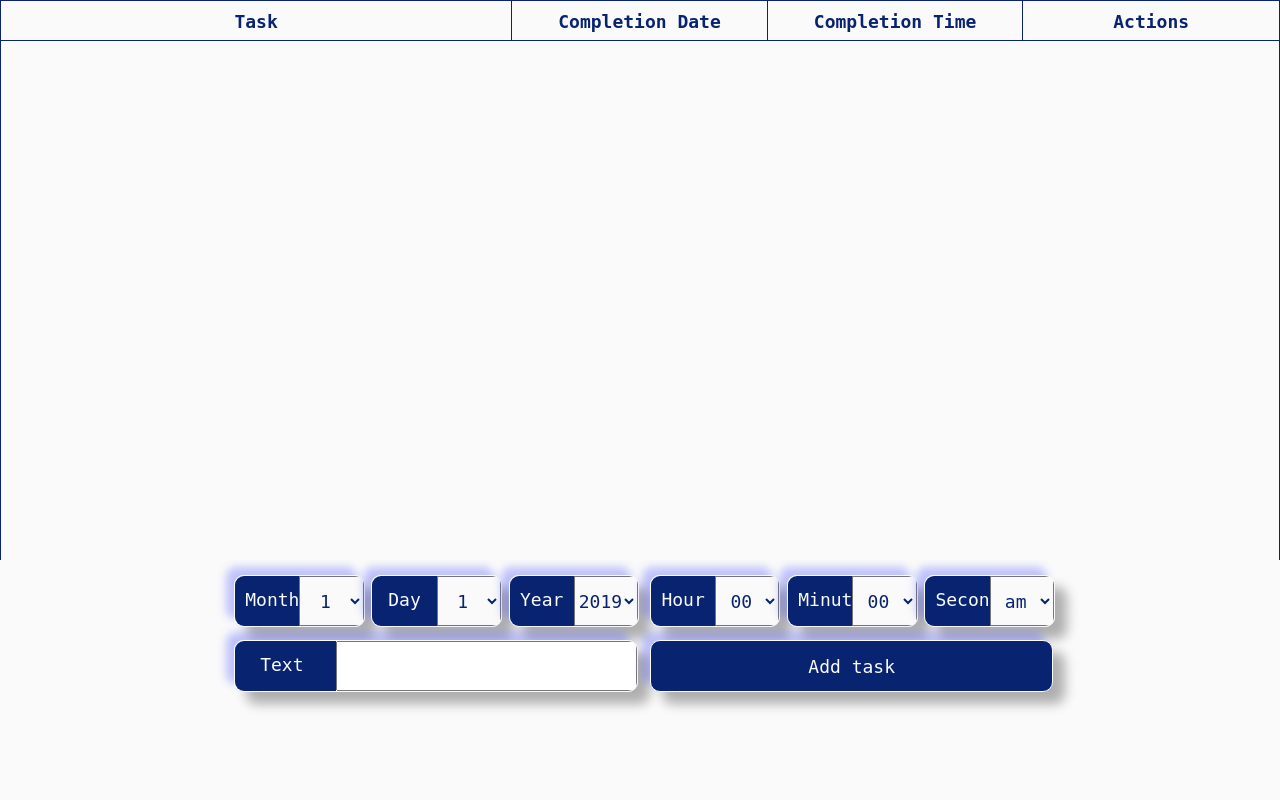
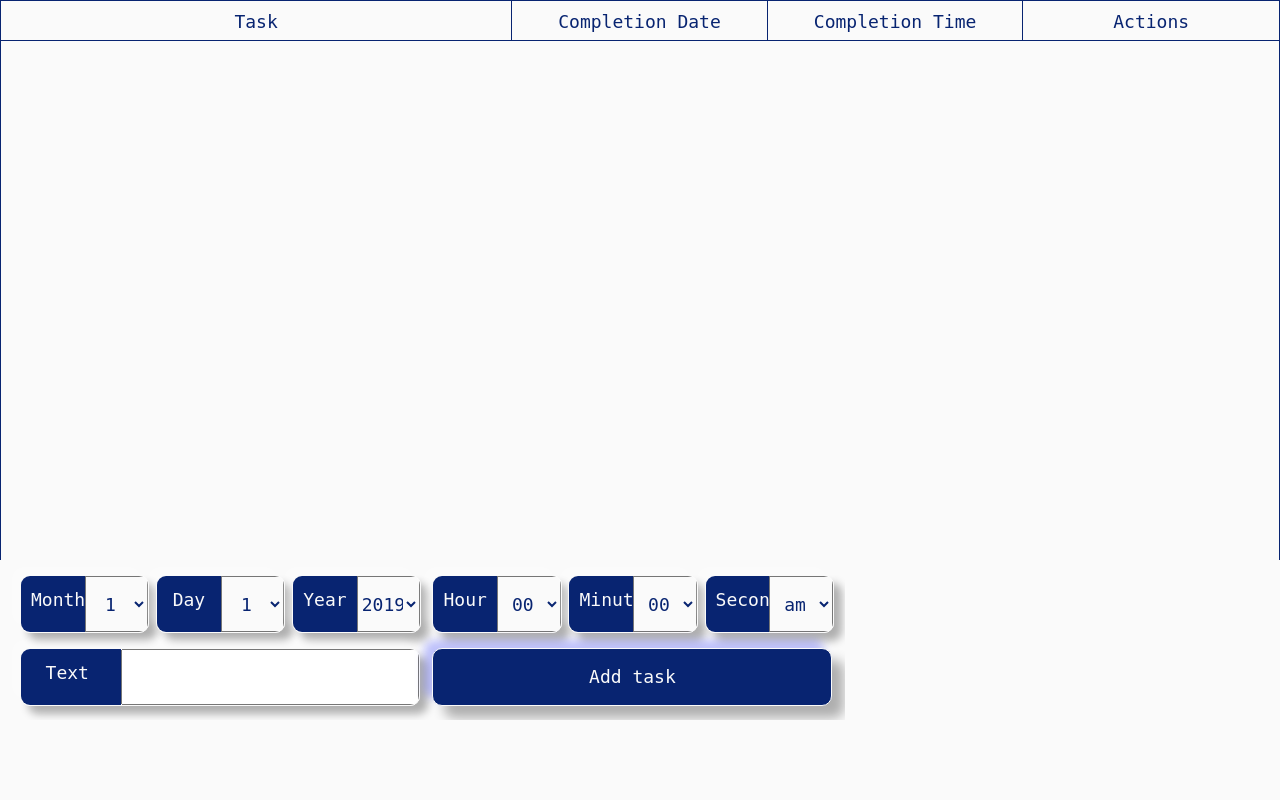
Before and after one commit to 108times/TO-DO-LIST, a PHP site: the page made by display_task.php in a window 1280 px wide. Shown: the part 99-899 px from the top of the page. Run offline with PHP 8.4, Linux system fonts and the light colour scheme; data that the repository does not hold is empty.

Commit message:
Save before changing GET to SESSION

```diff
--- a/check_login.php
+++ b/check_login.php
@@ -1,5 +1,4 @@
 <?php
-session_start();
 require_once 'crypt.php';
 if (!empty($_POST["username"]) && !empty($_POST["password"])) {
     $DBHOST = "localhost";
@@ -22,6 +21,7 @@ if (!empty($_POST["username"]) && !empty($_POST["password"])) {
         $row = $result->fetch_assoc();
         $hash = $row["password"];
         if (password_verify($_POST["password"], $hash)) {
+            session_start();
             $_SESSION["username"] = $_POST["username"];
             // F***ing session doesn't work!
             $_SESSION["user_id"] = $row["user_id"];
--- a/css/main.css
+++ b/css/main.css
@@ -328,9 +328,9 @@ main {
 }
 
 #list {
-  height: 78vh;
+  height: 80vh;
   border-bottom: none !important;
-  overflow-y: visible;
+  overflow-y: scroll;
 }
 
 .headers :nth-child(n) {
@@ -339,7 +339,7 @@ main {
 
 .headers div {
   padding-top: 7px !important;
-  font-weight: 700 !important;
+  font-weight: 400 !important;
 }
 
 .headers :nth-child(1) {
@@ -362,19 +362,18 @@ main {
 }
 
 .add-task {
-  width: 100%;
+  width: 66%;
   background: rgba(255, 255, 255, 0);
   height: 20vh;
   color: white;
   padding-top: 15px;
   padding-left: 20px;
-  padding-bottom: 15px;
   display: -ms-grid;
   display: grid;
   -ms-grid-rows: 100%;
       grid-template-rows: 100%;
-  -ms-grid-columns: 33% 33%;
-      grid-template-columns: 33% 33%;
+  -ms-grid-columns: 50% 50%;
+      grid-template-columns: 50% 50%;
   text-align: center;
   -webkit-box-pack: center;
       -ms-flex-pack: center;
@@ -464,6 +463,11 @@ main {
   border-bottom: 1px solid #fafafa !important;
 }
 
+.buttons a:hover {
+  color: #082471 !important;
+  background: #fafafa !important;
+}
+
 .buttons :nth-child(1) {
   border-right: 2px solid #fafafa !important;
 }
@@ -477,8 +481,8 @@ main {
   border-right: 1px solid #082471;
   overflow: hidden;
   height: 80%;
-  -webkit-box-shadow: -8px -8px 8px 0 rgba(76, 85, 255, 0.34), 12px 12px 12px 0 rgba(0, 0, 0, 0.3);
-          box-shadow: -8px -8px 8px 0 rgba(76, 85, 255, 0.34), 12px 12px 12px 0 rgba(0, 0, 0, 0.3);
+  -webkit-box-shadow: -8px -8px 8px 0 rgba(255, 255, 255, 0.34), 8px 8px 8px 0 rgba(0, 0, 0, 0.3);
+          box-shadow: -8px -8px 8px 0 rgba(255, 255, 255, 0.34), 8px 8px 8px 0 rgba(0, 0, 0, 0.3);
   border-radius: 10px;
   border: 1px solid #fafafa;
 }
--- a/css/main.scss
+++ b/css/main.scss
@@ -263,16 +263,16 @@ main{
   border-bottom:1px solid map-get($colors,blue);
 }
 #list{
-  height:78vh;
+  height:80vh;
   border-bottom:none !important;
-  overflow-y: visible;
+  overflow-y: scroll;
 }
 .headers :nth-child(n){
   text-align: center;
 }
 .headers div{
   padding-top: 7px !important;
-  font-weight: 700 !important;
+  font-weight: 400 !important;
 }
 .headers :nth-child(1){
   width:40%;
@@ -290,16 +290,15 @@ main{
   width:20%;
 }
 .add-task {
-  width:100%;
+  width:66%;
   background: rgba(255, 255, 255, 0);
   height: 20vh;
   color:white;
   padding-top:15px;
   padding-left:20px;
-  padding-bottom: 15px;
   display: grid;
   grid-template-rows: 100%;
-  grid-template-columns:33% 33% ;
+  grid-template-columns:50% 50% ;
   text-align: center;
   justify-content: center;
   grid-gap:0 ;
@@ -371,6 +370,10 @@ main{
   text-decoration: none;
   border-bottom:1px solid #fafafa !important;
 }
+.buttons a:hover {
+  color:map-get($colors,blue) !important;
+  background:  #fafafa !important;
+}
 .buttons :nth-child(1){
   border-right:2px solid #fafafa !important;
 }
@@ -385,8 +388,8 @@ main{
   // -8px -8px 8px 0 rgba(76, 85, 255, 0.34),
   // 8px 8px 8px 0 rgba(76, 85, 255, 0.34);
   box-shadow:
-  -8px -8px 8px 0 rgba(76, 85, 255, 0.34),
-  12px 12px 12px 0 rgba(0,0,0,.3);
+  -8px -8px 8px 0 rgba(255, 255, 255, 0.34),
+  8px 8px 8px 0 rgba(0,0,0,.3);
   border-radius:10px;
   border:1px solid #fafafa;
 
--- a/delete_task.php
+++ b/delete_task.php
@@ -1,7 +1 @@
 <?php
-/**
- * Created by PhpStorm.
- * User: Amir
- * Date: 24.12.2019
- * Time: 0:11
- */
--- a/display_task.php
+++ b/display_task.php
@@ -1,3 +1,4 @@
+<?php session_start(); ?>
 <!doctype html>
 <html lang="en">
 <head>
@@ -16,7 +17,6 @@
     <?php
      require_once 'crypt.php';
      if(!empty($_GET["user"])) {
-
      $DBHOST = "localhost";
      $DBUSER = "root";
      $DBPWD = "";
--- a/js/main.js
+++ b/js/main.js
@@ -132,14 +132,14 @@ window.onload = date;
 document.getElementById("day").addEventListener("click", date);
 
 
-auth2 = document.getElementById("auth-2")
-auth2.addEventListener("mouseover", function () {
-    home_link.style.color = orange;
-});
-
-home_link.addEventListener("mouseenter", function () {
-    event.target.style.color = "orange";
-});
+// auth2 = document.getElementById("auth-2");
+// auth2.addEventListener("mouseover", function () {
+//     home_link.style.color = orange;
+// });
+//
+// home_link.addEventListener("mouseenter", function () {
+//     event.target.style.color = "orange";
+// });
 $(document).ready(function () {
     let auth2 = $("#auth-2");
     let home_link = $("#home-link");
```
Also changed, not shown: 1 other file.
